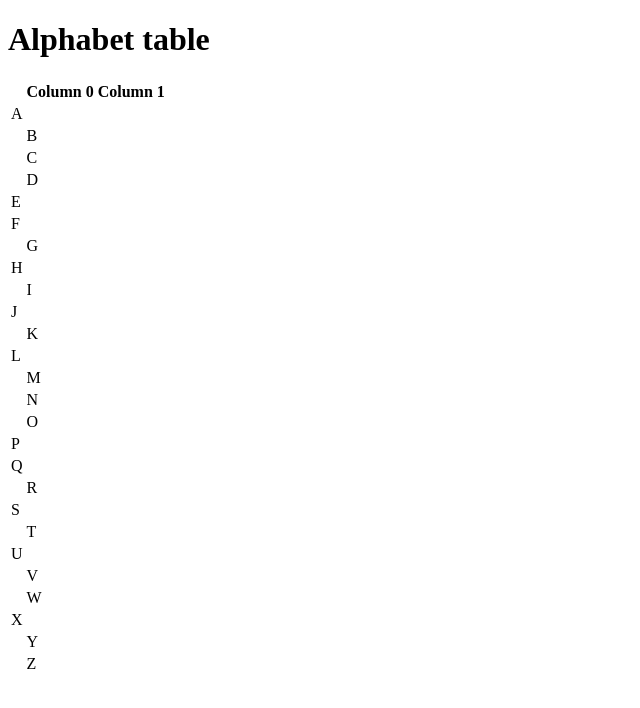
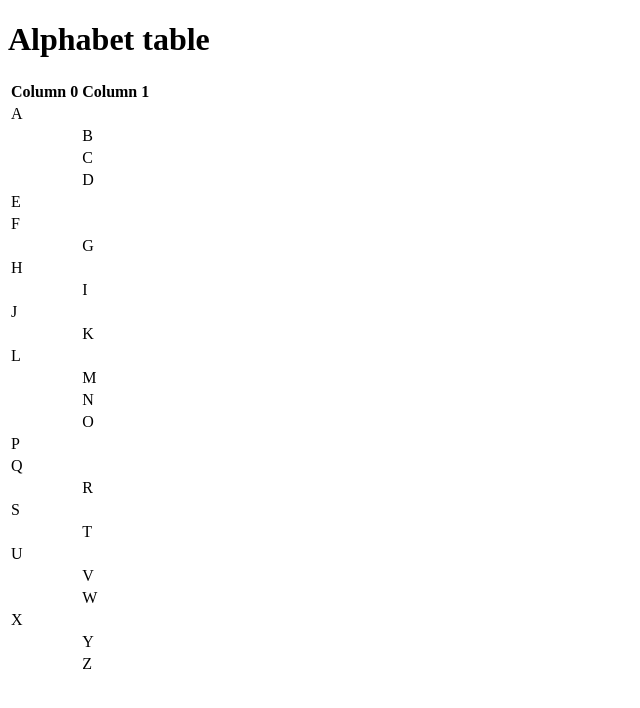
Before and after one commit to comp426-2022-spring/a00-sarsimha, a website: page index.html in a window 1280 px wide. Shown: the whole page, without its empty margins (0-640 px from the left). Drawn offline with Linux system fonts and the light colour scheme.

Commit message:
fixed errors

```diff
--- a/index.html
+++ b/index.html
@@ -11,8 +11,7 @@
             <table>
                 <thead>
                     <tr>
-                    <th></th>
-                    <th>Column 0</th><th>Column 1</th>
+                    <th scope="col">Column 0</th><th scope="col">Column 1</th>
                     </tr>
                 </thead>
                 <tbody>
```
